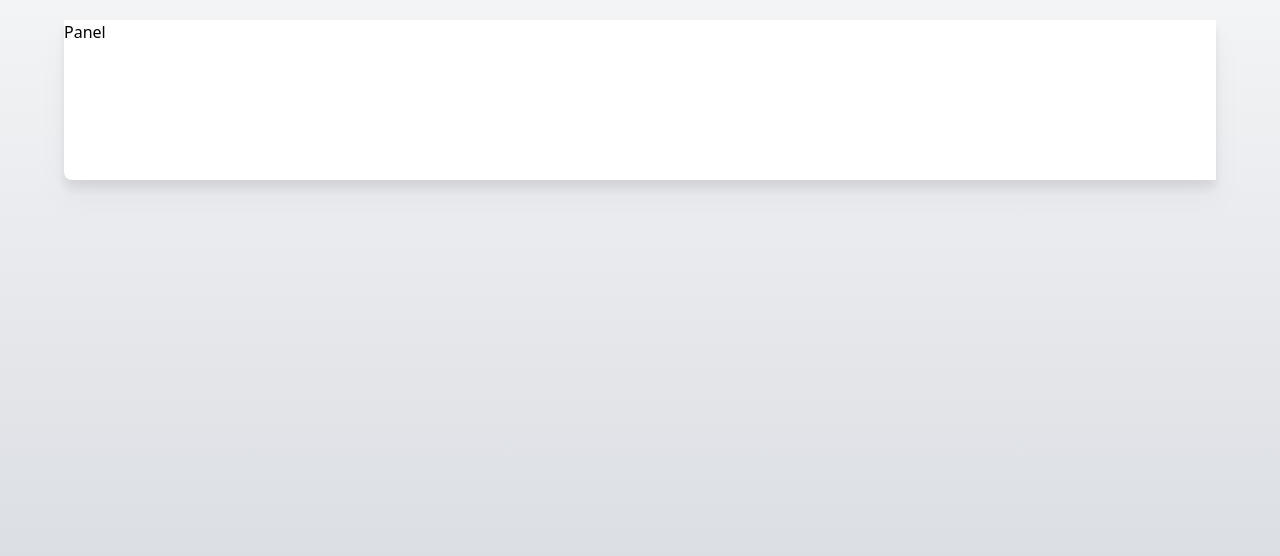
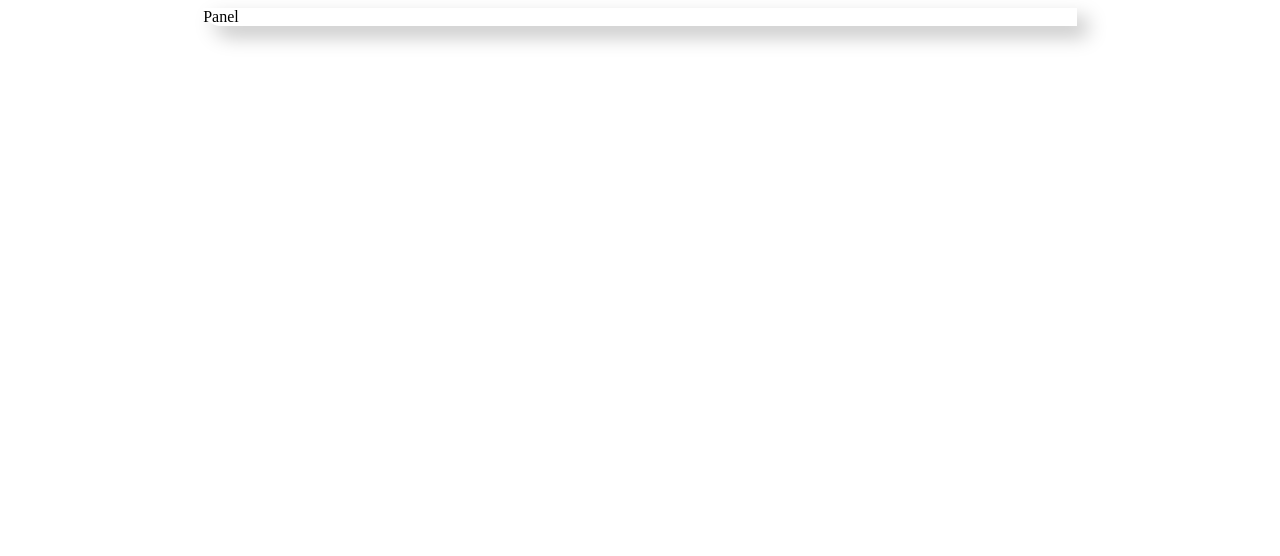
Before and after one commit to Balaborka/FormoJob-, a React (Create React App) app: page / in a window 1280 px wide. Shown: the top 556 px of the page. Built offline with nearby package versions, Linux system fonts and the light colour scheme.

Commit message:
tailwind is removed.

```diff
--- a/src/App.tsx
+++ b/src/App.tsx
@@ -3,8 +3,8 @@ import {Panel} from './components/panel'
 
 function App() {
   return (
-    <body className="h-screen bg-gradient-to-b from-gray-100 to-gray-300">
-      <div className="container mx-auto max-w-6xl pt-5">
+    <body className='main'>
+      <div className='content'>
         <Panel />
       </div>
     </body>
--- a/src/components/panel.tsx
+++ b/src/components/panel.tsx
@@ -2,7 +2,7 @@ import React from 'react'
 
 export function Panel() {
     return (
-        <div className='h-40 rounded-bl-lg rounded-bl-3xl bg-white drop-shadow-xl'>
+        <div className='panel'>
             Panel
         </div>
     )
--- a/src/index.css
+++ b/src/index.css
@@ -1,3 +1,12 @@
-@tailwind base;
-@tailwind components;
-@tailwind utilities;
+.main {
+    background-color: linear-gradient(180deg, rgba(255,255,255,1) 0%, rgba(230,230,230,1) 100%);
+}
+.content {
+    margin-right: 15%;
+    margin-left: 15%;
+}
+.panel {
+    background-color: #FFFFFF;
+    box-shadow: 10px 10px 20px rgba(0, 0, 0, 0.25);
+    border-radius: 0px 0px 0px 50px;
+}
--- a/tailwind.config.js
+++ /dev/null
@@ -1,9 +0,0 @@
-module.exports = {
-  content: [
-    "./src/**/*.{js,jsx,ts,tsx}",
-  ],
-  theme: {
-    extend: {},
-  },
-  plugins: [],
-}
```
